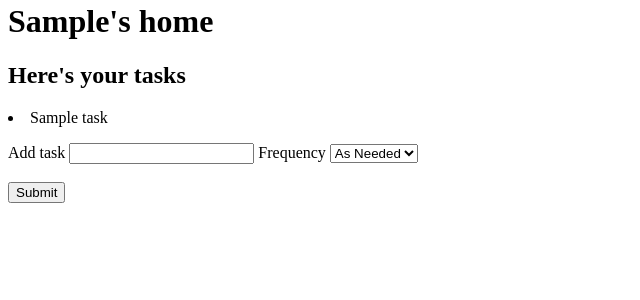
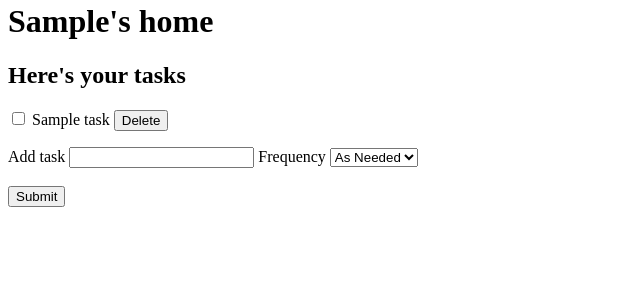
Before and after one commit to edunkpatrick/TO-DO, a Flask app: template templates/household.html in a window 1280 px wide. Shown: the part 331-631 px from the top of the page, without its empty margins (0-640 px from the left). Run offline with Flask 2, Linux system fonts and the light colour scheme; the template is opened without the code that fills it: most values are stand-ins (such as "Sample title", 1, 10 or a date in 2020); some libraries are stand-ins or nearby versions.

Commit message:
added notes and delete tasks functions/JS in progress

```diff
--- a/model.py
+++ b/model.py
@@ -58,6 +58,7 @@ class Tasks(db.Model):
 
     users = db.relationship("Users", back_populates="tasks")
 
+# CODE REVIEW 1/25/23 COMPLETED #
 
 def connect_to_db(flask_app, db_uri="postgresql:///tasks_db", echo=True):
     flask_app.config["SQLALCHEMY_DATABASE_URI"] = db_uri
--- a/server.py
+++ b/server.py
@@ -81,6 +81,7 @@ def create_user():
 
     return render_template('household.html', household_name=household_name, user_name=user_name, user_list=user_list)
 
+# FIRST CODE REVIEW 1/25/23 FINISHED HERE #
 
 # @app.route('/user_profile', methods=["POST"])
 # def show_user_landing():
@@ -151,6 +152,21 @@ def add_task():
 
     return render_template('household.html', user_profile_selected=user_profile_selected, get_tasks=get_tasks, household_name=household_name, user_list=user_list)
 
+@app.route('/delete_task')
+def delete_selected_task():
+    """Deletes task from list"""
+    household_name = session["account_name"]
+    user_list = crud.get_users_by_household(household_name)
+    user_assigned = session["user_name"]
+
+    # need to query for task_id to make sure exact row is deleted
+    selected_task = request.args.get('delete_task')
+
+    delete = crud.delete_task(selected_task)
+
+    return render_template('household.html', household_name=household_name, user_assigned=user_assigned, user_list=user_list)
+
+
 # TO DO:
 # add functions to remove/edit tasks and to mark complete
 # add DOM manipulation to change tasks
--- a/static/updateTasks.js
+++ b/static/updateTasks.js
@@ -36,3 +36,28 @@
 //     });
 //   });
 // }
+
+// deletes selected task
+
+// deleteButtons = document.querySelectorAll('.delete_checkbox');
+
+// for (const button of deleteButtons) {
+//   button.addEventListener('click', () => {
+//     if (document.getElementById('delete_checkbox').checked){
+//           const answer = confirm('Are you sure you want to delete this task?');
+//            if (answer)
+//              {
+//              $("#delete_checkbox").remove();
+//              }
+//            }
+//         })};
+
+function deleteTask() {
+    let answer = confirm("Are you sure you want to delete this task?");
+    if (answer)
+        {
+            ("#delete_checkbox").remove();
+            //   then update the list with server/crud
+        }
+
+}
--- a/templates/assigned_tasks.html
+++ b/templates/assigned_tasks.html
@@ -1,4 +1,5 @@
-{% extends 'base.html' %}
+<!-- Don't need this html anymore if combined routes/html works smoothly -->
+<!-- {% extends 'base.html' %}
 {% block title %} Tasks {% endblock %}
 
 {% block body %}
@@ -31,4 +32,4 @@
 
 
 <!-- <script src="/static/updateTasks.js"></script> -->
-{% endblock %}
+{% endblock %} -->
--- a/templates/household.html
+++ b/templates/household.html
@@ -43,8 +43,12 @@
 
 <h2>Here's your tasks</h2>
 {% for task in get_tasks %}
-    <li>{{ task }}</li>
+    <!-- <li>{{ task }}</li> -->
 
+    <input type="checkbox" id="task" name="{{ task }}">
+    <label for="task">{{ task }}</label>
+    <button type="button" id="delete_checkbox" name="delete_task" button onClick="deleteTask()">Delete</button>
+    <br>
 {% endfor %}
 
 </form>
@@ -69,5 +73,6 @@
 </div>
 {% endblock %}
 {% block js %}
+<script src="/static/updateTasks.js"></script>
 <!-- <script src="/static/charts.js"></script> -->
 {% endblock %}
```
Also changed, not shown: crud.py (+10 -0 lines).
